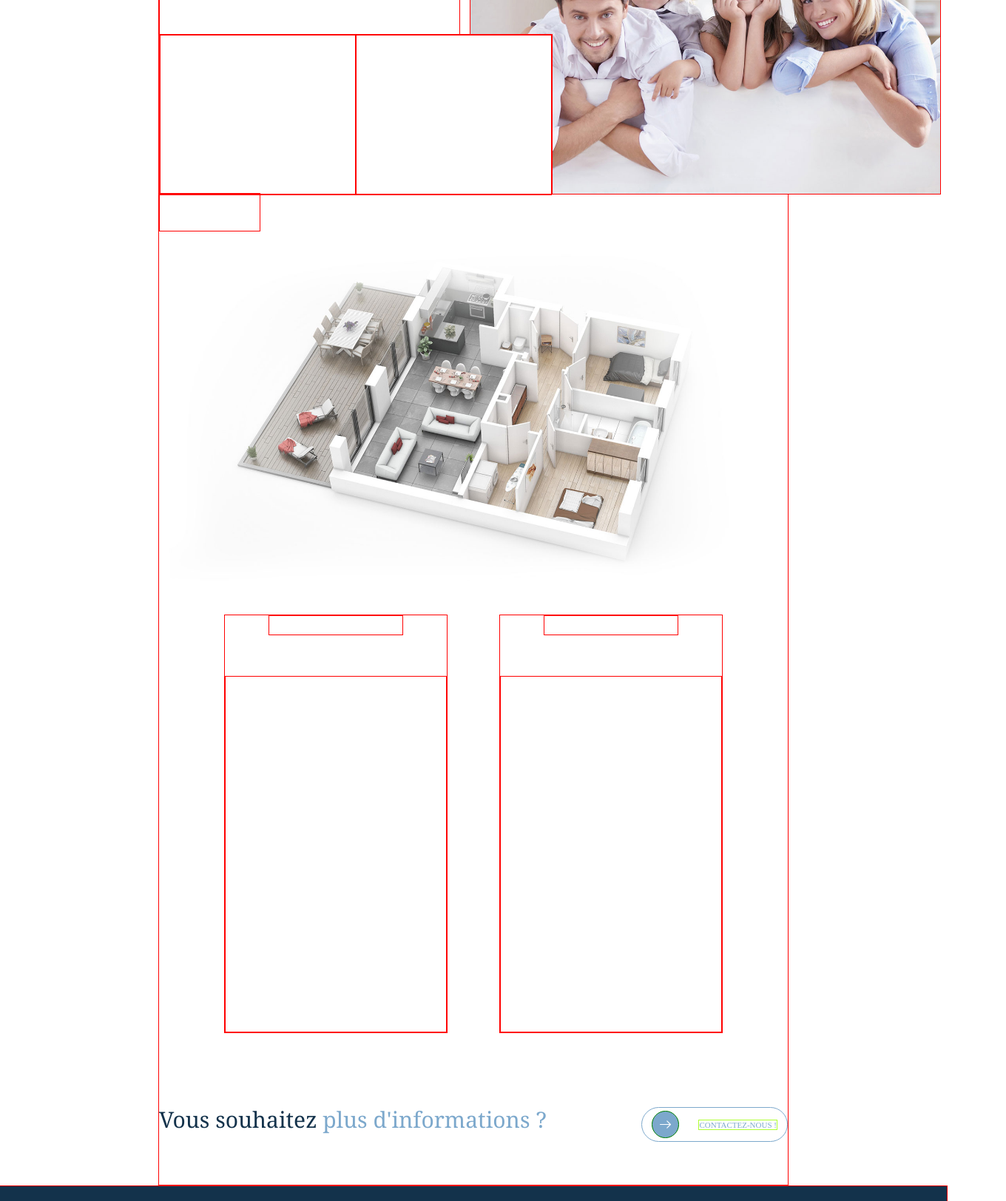
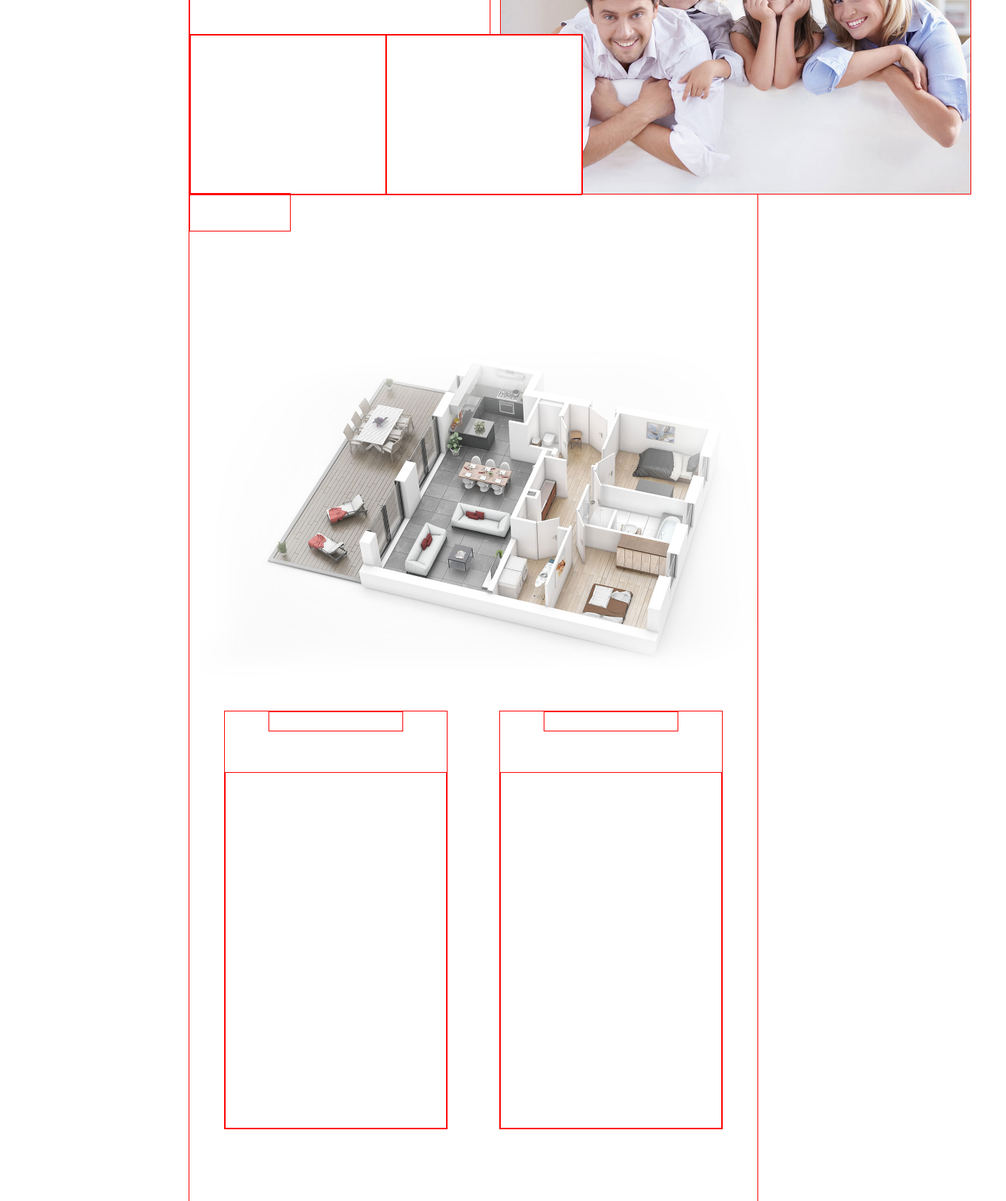
Before and after one commit to SImonJolet/CHIMMO, a plain HTML site: page index.html in a window 1280 px wide. Shown: the part 965-2589 px from the top of the page at 74% size, 1360 px wide, since content can reach past the window. Drawn offline with Linux system fonts and the light colour scheme; a web font is replaced by a local one.

Commit message:
1.3.1 depart responsive, mise en %

```diff
--- a/content/css/style.css
+++ b/content/css/style.css
@@ -9,7 +9,7 @@ body {
 }
 
 #header {
-  width: 1440px;
+  width: 100%;
   height: 670px;
   display: flex;
   justify-content: center;
@@ -18,7 +18,7 @@ body {
 }
 
 #content {
-  width: 1440px;
+  width: 100%;
   height: 100%;
   background-color: #fff;
   display: flex;
@@ -26,7 +26,7 @@ body {
 }
 
 #footer {
-  width: 1440px;
+  width: 100%;
   height: 120px;
   background-color: #13334c;
   display: flex;
@@ -34,21 +34,17 @@ body {
 }
 
 .header-block {
-  width: 850px;
+  width: 60%;
   height: 670px;
   border: 1px solid red;
 }
 
 .content-block {
-  width: 850px;
+  width: 60%;
   height: 100%;
   border: 1px solid red;
 }
 
-.footer-block {
-  width: 850px;
-  height: 120px;
-  border: 1px solid red;
 }
 
 .article-01 {
@@ -94,6 +90,11 @@ body {
   height: 150px;
   border: 1px solid red;
 }
+.article-01 {
+  margin-top: 125px;
+  width: 100%;
+  display: flex;
+}
 
 .photo {
   width: 635px;
@@ -136,16 +137,15 @@ body {
   position: absolute;
 }
 
-.article-01 {
-  margin-top: 125px;
-}
 
 .article-02 {
-  width: 850px;
+  width: 100%;
   height: 530px;
   background-image: url("../img/1600x1000_01.jpg");
-  margin-top: -30px;
+  margin-top: 600px;
   background-size: cover;
+  display: flex;
+  position: static;
 }
 
 .article-03 {
@@ -181,15 +181,20 @@ body {
 /* Simon */
 .article-04 {
   width: 68%x;
-  height: 105px;
+  height: 155px;
   margin-top: 100px;
   display: flex;
   justify-content: space-between;
+  align-items: center;
+  border: 1px solid red;
+  border-top: 1px solid #CECECE;
 }
 
 .infos {
-  width: 100%;
+  width: 70%;
   height: 45px;
+  font-size: 35px;
+border: 1px solid red;
 }
 @font-face{
   font-family: "DroidSerif-Regular";
@@ -197,12 +202,10 @@ body {
 }
 .foncé {
   color: #13324b;
-  font-size: 30px;
   font-family: DroidSerif-Regular;
 }
 .clair {
   color: #7ca8cc;
-  font-size: 30px;
   font-family: DroidSerif-Regular
 }
 .bouton{
@@ -224,10 +227,6 @@ body {
   justify-content: center;
   align-items: center;
   align-content: center;
-}
-.bouton a:hover {
-  box-shadow: 5px 5px 5px  #c5330f;
-  box-shadow: -5px -5px 5px #c5330f;
 }
 .whitearrow {
   width: 15px;
@@ -263,7 +262,7 @@ svg{
 
 }
 .nav-bottom{
-  width: 68%;
+  width: 60%;
   margin: auto;
   display: flex;
   justify-content: space-between;
```
Also changed, not shown: 1 other file.
